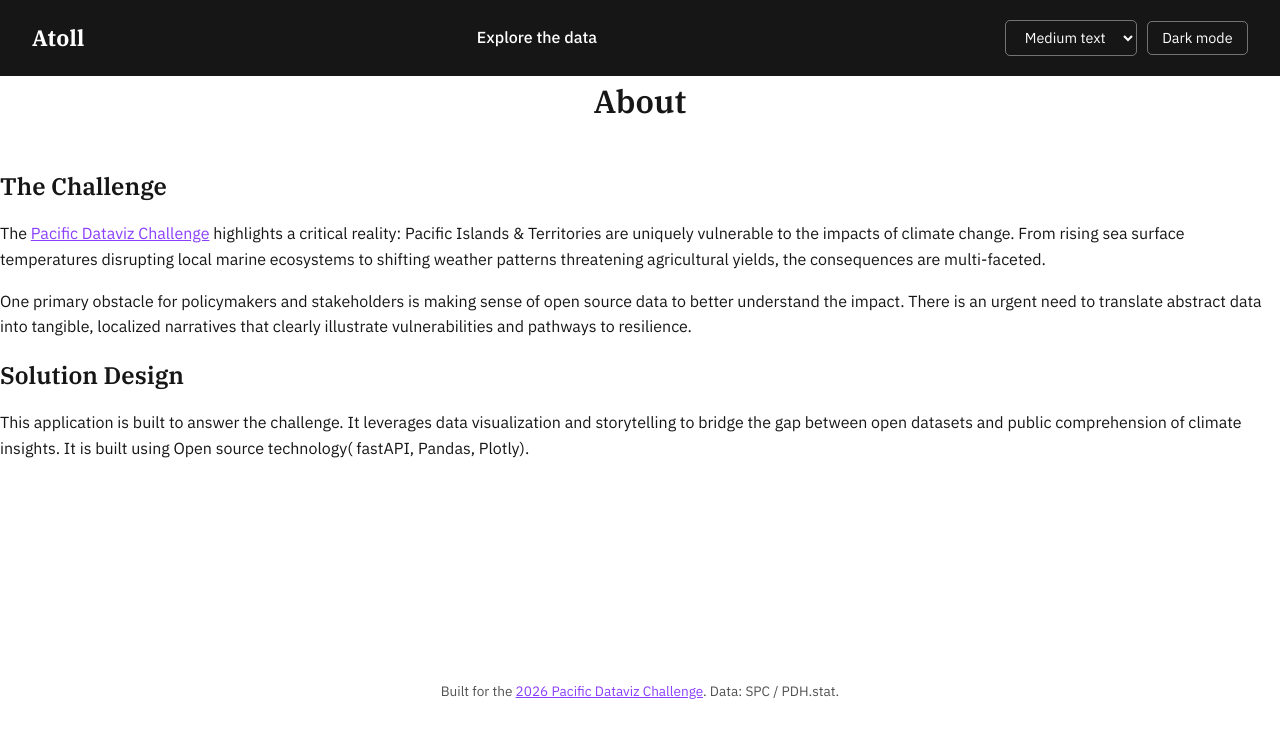
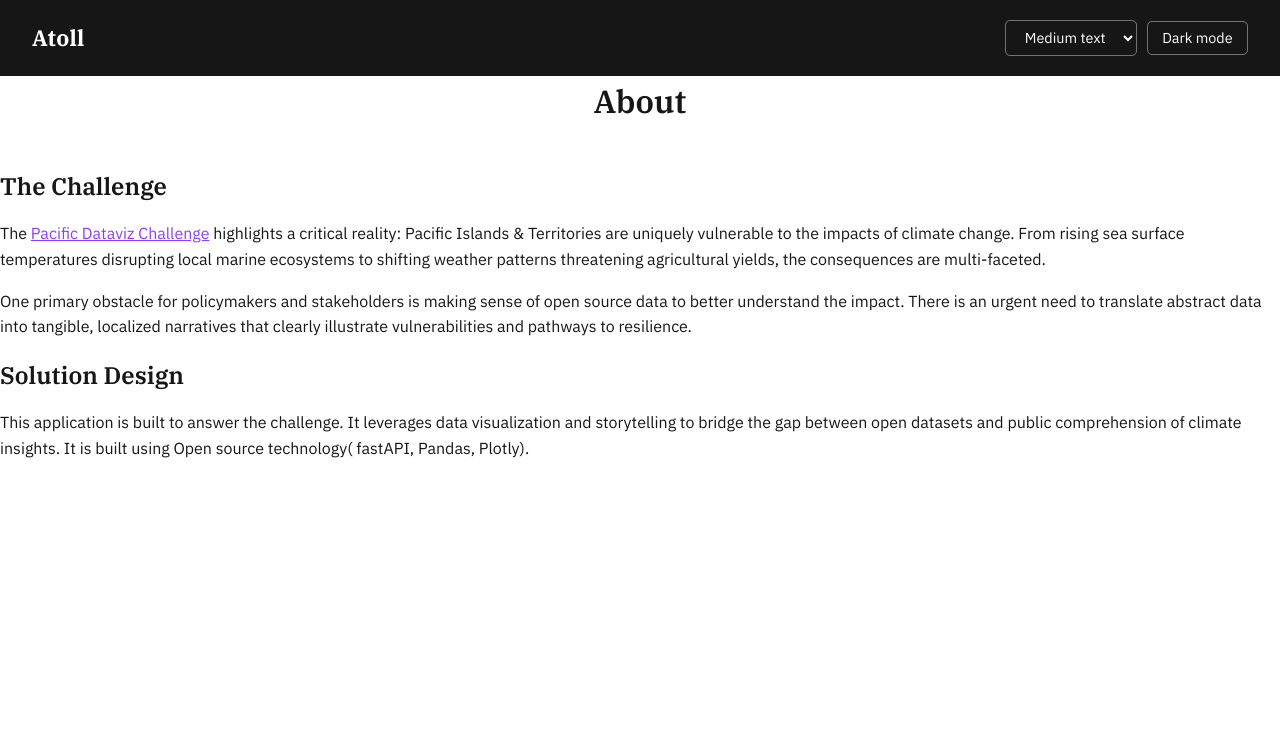
Before and after one commit to edimaudo/Atoll, a Python web app: template templates/about.html in a window 1280 px wide. Shown: the top 748 px of the page. Run offline with Jinja, Linux system fonts and the light colour scheme; the template is opened without the code that fills it, so the values that code supplies are empty.

Commit message:
Update base.html

```diff
--- a/templates/base.html
+++ b/templates/base.html
@@ -3,7 +3,7 @@
 <head>
     <meta charset="UTF-8">
     <meta name="viewport" content="width=device-width, initial-scale=1.0">
-    <title>{% block title %}Atoll — Pacific Climate Change{% endblock %}</title>
+    <title>{% block title %}Pacific Climate Change Insight{% endblock %}</title>
     <meta name="description" content="An interactive look at climate change across 22 Pacific Island countries and territories.">
 
     <link rel="stylesheet" href="/static/vendor/fonts.css">
@@ -16,14 +16,12 @@
 
 <header class="site-header">
     <a class="wordmark" href="/">Atoll</a>
-    <nav>
-        <a href="/app">Explore the data</a>
-    </nav>
+
     <div class="controls">
         <select id="fontSizeToggle" aria-label="Toggle text size">
-            <option value="90%">Small text</option>
+            <option value="80%">Small text</option>
             <option value="100%">Medium text</option>
-            <option value="110%">Large text</option>
+            <option value="120%">Large text</option>
         </select>
         <button id="themeToggle" aria-label="Toggle light/dark theme">Dark mode</button>
     </div>
@@ -33,9 +31,6 @@
     {% block content %}{% endblock %}
 </main>
 
-<footer class="site-footer">
-    <p>Built for the <a href="https://pacificdatavizchallenge.org/" target="_blank" rel="noopener">2026 Pacific Dataviz Challenge</a>. Data: SPC / PDH.stat.</p>
-</footer>
 
 <script>
     const themeToggle = document.getElementById('themeToggle');
```
